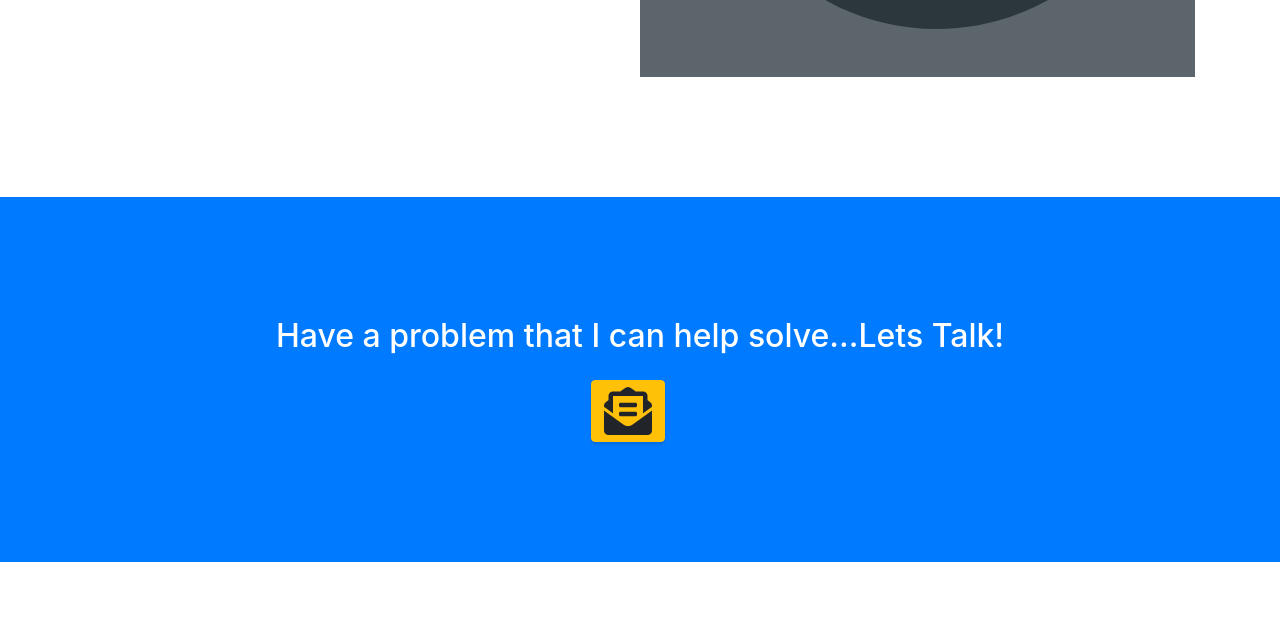
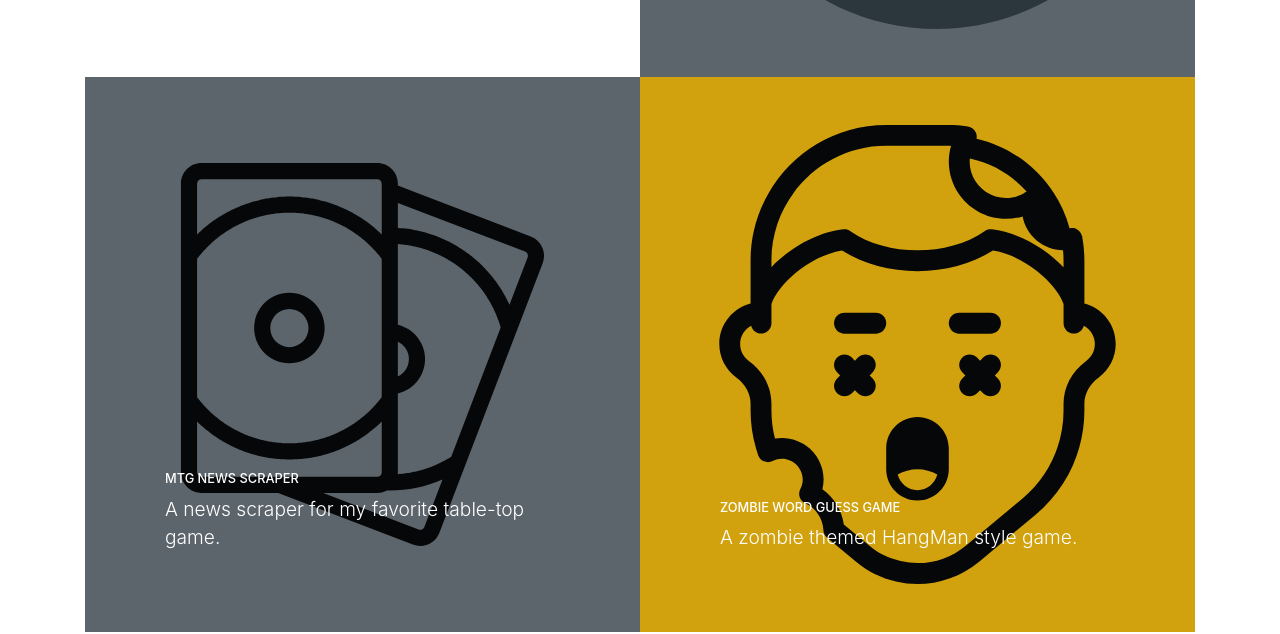
Before and after one commit to edelBCS/bcs-portfolio-3, a website with bundled scripts: page index.html in a window 1280 px wide. Shown: the part 4888-5522 px from the top of the page. Built offline with nearby package versions, Linux system fonts and the light colour scheme; files whose address does not match are found by name.

Commit message:
added new projects

```diff
--- a/index.html
+++ b/index.html
@@ -250,6 +250,28 @@
             <img class="img-fluid bg-secondary p-5" src="img/deathstar.svg" alt="">
           </a>
         </div>
+        <div class="col-lg-6 projectLink" data-projId=5>
+          <a class="portfolio-item" data-toggle="modal" data-target="#projectModal">
+            <span class="caption">
+              <span class="caption-content">
+                <h2>MTG News Scraper</h2>
+                <p class="mb-0">A news scraper for my favorite table-top game.</p>
+              </span>
+            </span>
+            <img class="img-fluid bg-secondary p-5" src="img/mtg.svg" alt="">
+          </a>
+        </div>
+        <div class="col-lg-6 projectLink" data-projId=6>
+          <a class="portfolio-item" data-toggle="modal" data-target="#projectModal">
+            <span class="caption">
+              <span class="caption-content">
+                <h2>Zombie Word Guess Game</h2>
+                <p class="mb-0">A zombie themed HangMan style game.</p>
+              </span>
+            </span>
+            <img class="img-fluid bg-warning p-5" src="img/zombie.svg" alt="">
+          </a>
+        </div>
       </div>
     </div>
   </section>
--- a/js/modal.js
+++ b/js/modal.js
@@ -30,6 +30,22 @@ var projects = [
         description: "This was a simple turn based fighting game that was the precursor to Pokemon Stay. You start by choosing your champion and your opponent. You can choose from three abilities Fight, Dodge, or Defend. As you defeat opponents, your champion becomes stronger. Keep fighting until all the opponents are defeated, or you are.",
         appLink: "https://edelbcs.github.io/StarWars-Fight_Game/",
         githubLink: "https://github.com/edelBCS/StarWars-Fight_Game"
+    },
+    {
+        projectNo: 5,
+        title: "MTG News Scraper",
+        photo: "./img/mtg.jpg",
+        description: "The MTG News Scaper utilizes the cheerio NodeJS package to scrape the MTG Goldfish website for all current stories and articles.  It then redisplays them in a simple, easy to read, format.  It also introduces a Likes and Comment system for people to rank articles.",
+        appLink: "https://edel-news-scraper.herokuapp.com",
+        githubLink: "https://github.com/edelBCS/news-scrapper"
+    },
+    {
+        projectNo: 6,
+        title: "Zombie Word Guess",
+        photo: "./img/zombie.jpg",
+        description: "This simple word guess game was my inital foray into jQuery. When the game is launched you can start typing any letters to try to guess the word and escape from the zombie. Your score and remaining guesses are the tracked on the left. Try it out and see if you can avoid being zombie dinner!",
+        appLink: "https://edelbcs.github.io/Word-Guess-Game/",
+        githubLink: "https://github.com/edelBCS/Word-Guess-Game"
     }
 ]
 
```
Also changed, not shown: img/mtg.jpg (added), img/mtg.svg (added), img/zombie.jpg (added), img/zombie.svg (added).
